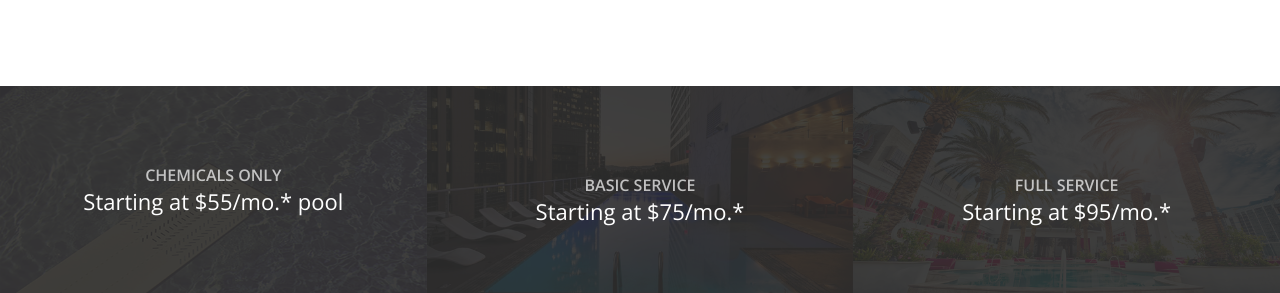
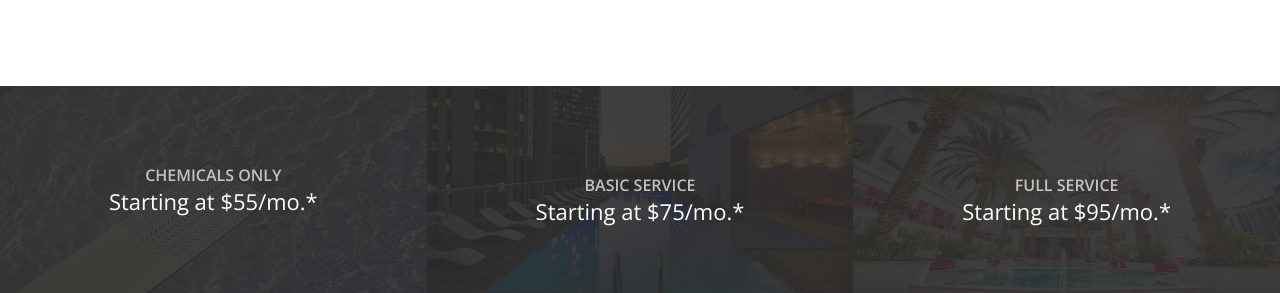
Before and after one commit to harsla/tier1, a plain HTML site: page index.html in a window 1280 px wide. Shown: the part 2041-2334 px from the top of the page. Drawn offline with nearby package versions, Linux system fonts and the light colour scheme.

Commit message:
Update index.html

```diff
--- a/index.html
+++ b/index.html
@@ -205,7 +205,7 @@
                                 Chemicals Only
                             </div>
                             <div class="project-name">
-                                Starting at $55/mo.* pool
+                                Starting at $55/mo.*
                             </div><br />
                             <div class="row pricing-details">
                                 <!--<div class="col-xs-3"></div>-->
```
